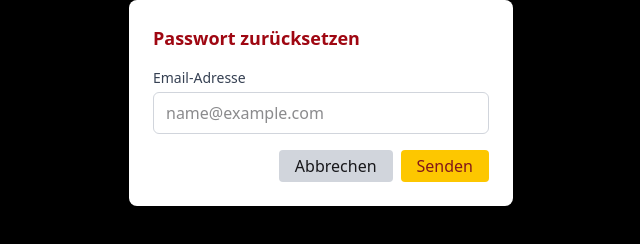
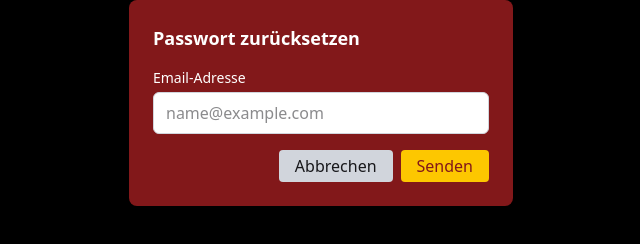
Before and after one commit to Ma4rs/GesamtProjekt, a website: page Games/Interface/anmelden.html in a window 1280 px wide. Both pictures are taken after a click on the link "Passwort vergessen?". Shown: the whole page, without its empty margins (319-959 px from the left). Drawn offline with nearby package versions, Linux system fonts and the light colour scheme.

Commit message:
passwort vergessen pop up fenster design angepasst

```diff
--- a/Games/Interface/anmelden.html
+++ b/Games/Interface/anmelden.html
@@ -57,11 +57,11 @@
   <!-- Modal: Passwort vergessen -->
   <div id="forgotPasswordModal"
     class="fixed inset-0 z-50 hidden items-center justify-center bg-black bg-opacity-50">
-    <div class="bg-white rounded-lg shadow-lg p-6 w-full max-w-sm mx-auto">
-      <h2 class="text-lg font-semibold text-red-800 mb-4">Passwort zurücksetzen</h2>
-      <label for="resetEmail" class="block text-sm font-medium text-gray-700 mb-1">Email-Adresse</label>
+    <div class="bg-red-900 rounded-lg shadow-lg p-6 w-full max-w-sm mx-auto">
+      <h2 class="text-lg font-semibold text-white mb-4">Passwort zurücksetzen</h2>
+      <label for="resetEmail" class="block text-sm font-medium text-white mb-1">Email-Adresse</label>
       <input type="email" id="resetEmail" placeholder="name@example.com" required
-        class="block w-full rounded-md border border-gray-300 px-3 py-2 mb-4 focus:outline-none focus:ring-2 focus:ring-yellow-500" />
+        class="block w-full rounded-md border bg-white border-gray-300 px-3 py-2 mb-4 " />
       <div class="flex justify-end gap-2">
         <button onclick="closeModal()" class="px-4 py-1 bg-gray-300 rounded hover:bg-gray-400">Abbrechen</button>
         <button onclick="sendResetEmail()"
@@ -123,6 +123,7 @@
         if (response.ok) {
           alert('E-Mail zum Zurücksetzen des Passworts wurde gesendet.');
           closeModal();
+          window.location.href = 'anmelden.html';
         } else {
           const err = await response.text();
           alert('Fehler beim Senden: ' + err);
```
